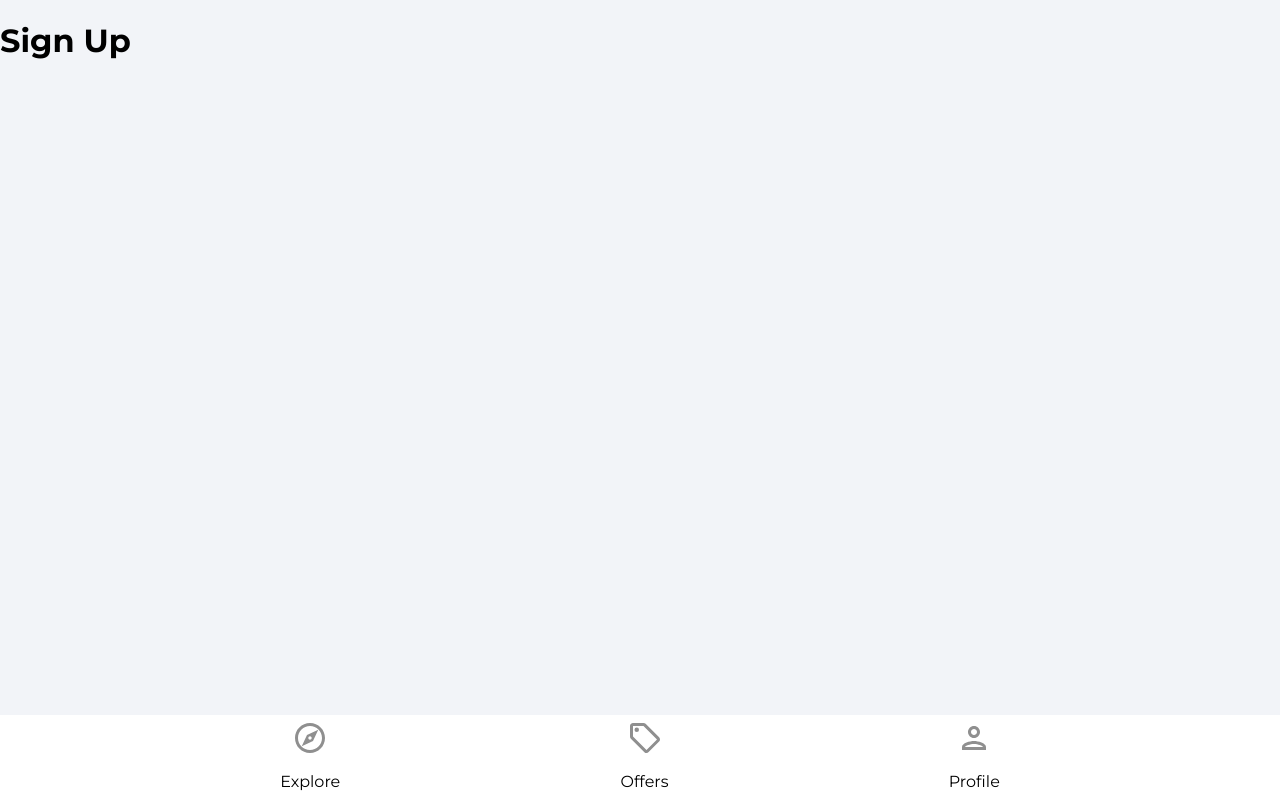
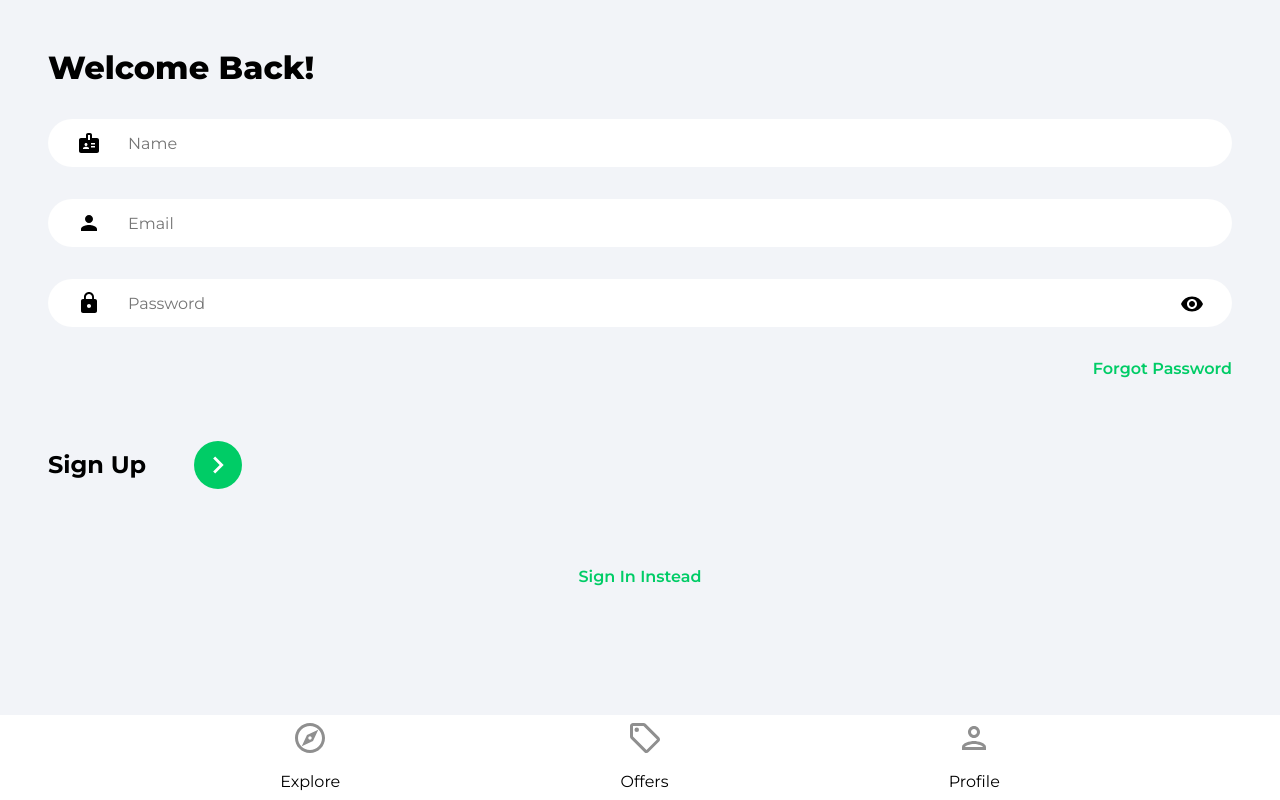
Before and after one commit to diazAimar/react-front-to-back-2022, a React (Create React App) app in the folder house-marketplace/: page /sign-up in a window 1280 px wide. Built offline with nearby package versions, Linux system fonts and the light colour scheme.

Commit message:
Creacion de los formularios de inicio de sesion y creacion de usuario. Funcion onChange (para guardar el estado) "reutilizable".

```diff
--- a/house-marketplace/src/pages/SignIn.jsx
+++ b/house-marketplace/src/pages/SignIn.jsx
@@ -1,7 +1,74 @@
+import { useState } from 'react';
+import { Link, useNavigate } from 'react-router-dom';
+import { ReactComponent as ArrowRightIcon } from '../assets/svg/keyboardArrowRightIcon.svg';
+import visibilityIcon from '../assets/svg/visibilityIcon.svg';
+
 export default function SignIn() {
+  const [showPassword, setShowPassword] = useState(false);
+  const [formData, setFormData] = useState({
+    email: '',
+    password: '',
+  });
+  const { email, password } = formData;
+
+  const navigate = useNavigate();
+
+  const onChange = (e) => {
+    console.log(e.target.id);
+    console.log([e.target.id]);
+    setFormData((prevState) => ({
+      ...prevState,
+      [e.target.id]: e.target.value,
+    }));
+  };
   return (
-    <div>
-      <h1>Sign In</h1>
-    </div>
+    <>
+      <div className="pageContainer">
+        <header>
+          <p className="pageHeader">Welcome Back!</p>
+        </header>
+        <main>
+          <form>
+            <input
+              type="email"
+              className="emailInput"
+              placeholder="Email"
+              id="email"
+              value={email}
+              onChange={onChange}
+            />
+            <div className="passwordInputDiv">
+              <input
+                type={showPassword ? 'text' : 'password'}
+                className="passwordInput"
+                placeholder="Password"
+                id="password"
+                value={password}
+                onChange={onChange}
+              />
+              <img
+                src={visibilityIcon}
+                alt="Show Password"
+                className="showPassword"
+                onClick={() => setShowPassword((prevState) => !prevState)}
+              />
+            </div>
+            <Link to="/forgot-passowrd" className="forgotPasswordLink">
+              Forgot Password
+            </Link>
+            <div className="signInBar">
+              <p className="signInText">Sign In</p>
+              <button className="signInButton">
+                <ArrowRightIcon fill="#ffffff" width="34px" height="34px" />
+              </button>
+            </div>
+          </form>
+          {/* Google OAuth */}
+          <Link to="/sign-up" className="registerLink">
+            Sign Up Instead
+          </Link>
+        </main>
+      </div>
+    </>
   );
 }
--- a/house-marketplace/src/pages/SignUp.jsx
+++ b/house-marketplace/src/pages/SignUp.jsx
@@ -1,7 +1,81 @@
+import { useState } from 'react';
+import { Link, useNavigate } from 'react-router-dom';
+import { ReactComponent as ArrowRightIcon } from '../assets/svg/keyboardArrowRightIcon.svg';
+import visibilityIcon from '../assets/svg/visibilityIcon.svg';
+
 export default function SignUp() {
+  const [showPassword, setShowPassword] = useState(false);
+  const [formData, setFormData] = useState({
+    name: '',
+    email: '',
+    password: '',
+  });
+  const { name, email, password } = formData;
+
+  const navigate = useNavigate();
+
+  const onChange = (e) => {
+    setFormData((prevState) => ({
+      ...prevState,
+      [e.target.id]: e.target.value,
+    }));
+  };
   return (
-    <div>
-      <h1>Sign Up</h1>
-    </div>
+    <>
+      <div className="pageContainer">
+        <header>
+          <p className="pageHeader">Welcome Back!</p>
+        </header>
+        <main>
+          <form>
+            <input
+              type="text"
+              className="nameInput"
+              placeholder="Name"
+              id="name"
+              value={name}
+              onChange={onChange}
+            />
+            <input
+              type="email"
+              className="emailInput"
+              placeholder="Email"
+              id="email"
+              value={email}
+              onChange={onChange}
+            />
+            <div className="passwordInputDiv">
+              <input
+                type={showPassword ? 'text' : 'password'}
+                className="passwordInput"
+                placeholder="Password"
+                id="password"
+                value={password}
+                onChange={onChange}
+              />
+              <img
+                src={visibilityIcon}
+                alt="Show Password"
+                className="showPassword"
+                onClick={() => setShowPassword((prevState) => !prevState)}
+              />
+            </div>
+            <Link to="/forgot-passowrd" className="forgotPasswordLink">
+              Forgot Password
+            </Link>
+            <div className="signUpBar">
+              <p className="signUpText">Sign Up</p>
+              <button className="signUpButton">
+                <ArrowRightIcon fill="#ffffff" width="34px" height="34px" />
+              </button>
+            </div>
+          </form>
+          {/* Google OAuth */}
+          <Link to="/sign-in" className="registerLink">
+            Sign In Instead
+          </Link>
+        </main>
+      </div>
+    </>
   );
 }
```
